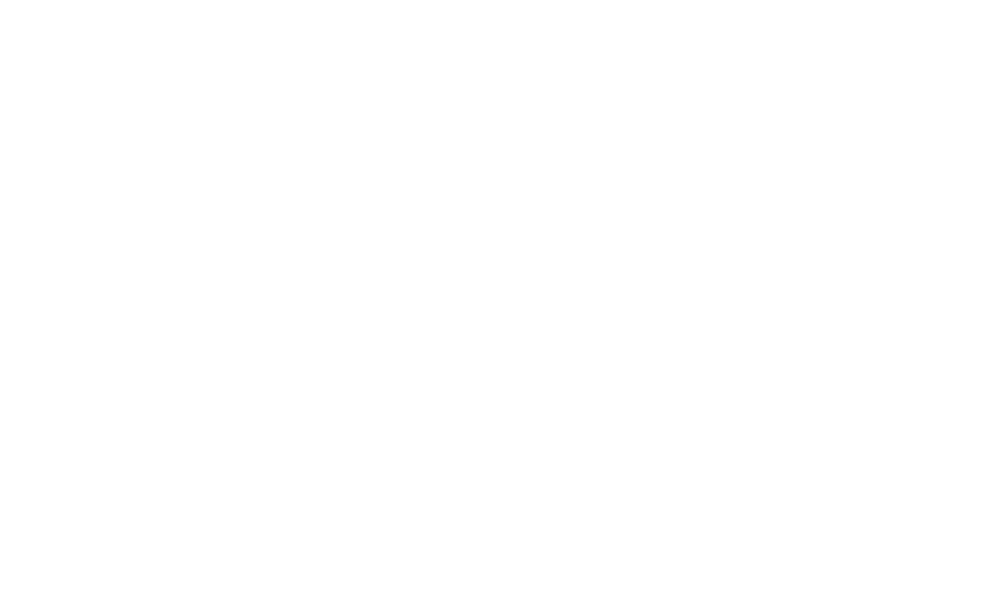
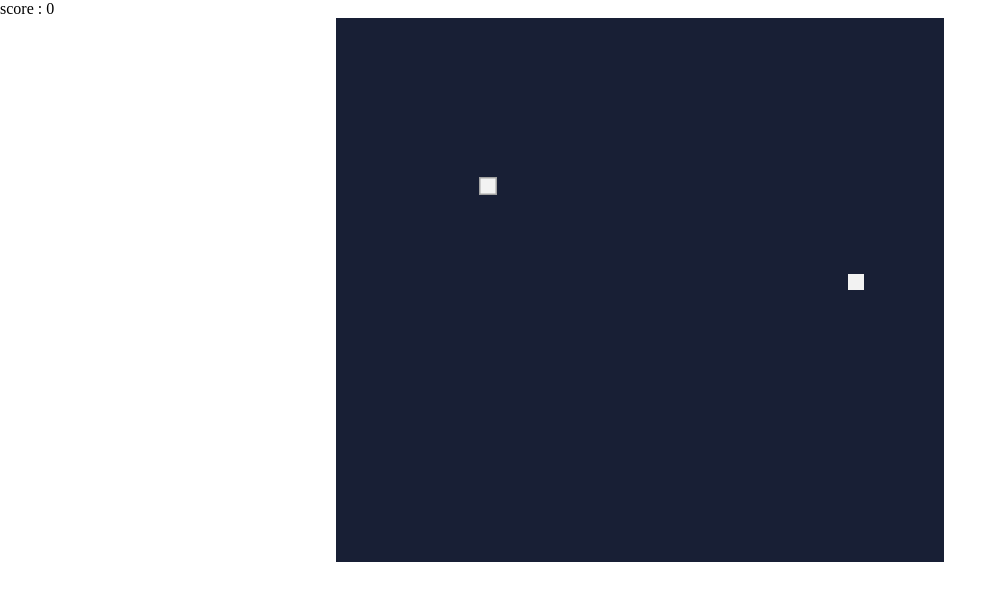
Before and after one commit to mobidiic/snake-games, a website: page index.html in a window 1280 px wide. Shown: the whole page, without its empty margins (0-1007 px from the left). Drawn offline with Linux system fonts and the light colour scheme.

Commit message:
feat: 기본 기능 구현

```diff
--- a/index.html
+++ b/index.html
@@ -4,10 +4,16 @@
   <meta charset="UTF-8">
   <meta name="viewport" content="width=device-width, initial-scale=1.0">
   <meta http-equiv="X-UA-Compatible" content="ie=edge">
+  <link rel="stylesheet" href="src/style.css">
   <title>snake games</title>
 </head>
 <body>
-
+  <div class="canvas-wrapper">
+    <div class="score">
+      score:
+    </div>
+    <canvas id="snake" width="608" height="544"></canvas>
+  </div>
   <script src="src/index.js"></script>
 </body>
 </html>
--- a/src/index.js
+++ b/src/index.js
@@ -0,0 +1,124 @@
+const cvs = document.getElementById('snake')
+const ctx = cvs.getContext('2d')
+
+const box = 16
+
+
+const dead = new Audio()
+const eat = new Audio()
+const up = new Audio()
+const down = new Audio()
+const left = new Audio()
+const right = new Audio()
+
+dead.src="src/audio/dead.mp3"
+eat.src="src/audio/eat.mp3"
+up.src="src/audio/up.mp3"
+down.src="src/audio/down.mp3"
+left.src="src/audio/left.mp3"
+right.src="src/audio/right.mp3"
+
+
+let snake = []
+snake[0] ={
+  x: 9*box,
+  y: 10*box
+}
+
+let food = {
+  x: Math.floor(Math.random()*34+1)*box,
+  y: Math.floor(Math.random()*30+1)*box
+}
+
+let score = 0
+
+
+document.addEventListener('keydown',direction)
+
+let d
+
+function direction(e){
+  let key = e.keyCode
+  if(key === 37 && d !="RIGHT"){
+    d="LEFT"
+    left.play()
+  }else if(key === 39 && d !="LEFT"){
+    d="RIGHT"
+    right.play()
+  }else if(key === 38 && d !="DOWN"){
+    d="UP"
+    up.play()
+  }else if(key === 40 && d !="UP"){
+    d="DOWN"
+    down.play()
+  }
+}
+
+
+function draw(){
+
+  for(let i=0; i<snake.length; i++){
+    ctx.fillStyle = (i==0) ? "#f2f2f2" : "#e0e0e0"
+    ctx.fillRect(snake[i].x, snake[i].y, box, box)
+    ctx.strokeStyle = "#a3a3a3"
+    ctx.strokeRect(snake[i].x, snake[i].y, box, box)
+  }
+  ctx.fillRect(food.x, food.y, box, box)
+  ctx.fillStyle = "#ffd400"
+  let snakeX = snake[0].x
+  let snakeY = snake[0].y
+
+  if(d=="LEFT"){
+    snakeX -= box
+  }
+  if(d=="RIGHT"){
+    snakeX += box
+  }
+  if(d=="UP"){
+    snakeY -= box
+  }
+  if(d=="DOWN"){
+    snakeY += box
+  }
+
+  if(snakeX == food.x && snakeY == food.y){
+    score++
+    food = {
+      x: Math.floor(Math.random()*36+1)*box,
+      y: Math.floor(Math.random()*32+1)*box
+    }
+    eat.play()
+  }else{
+    snake.pop()
+  }
+
+  let scoreView = document.querySelector('.score')
+  scoreView.innerHTML = `score : <span>${score}</span>`
+
+  function collision(head, array){
+    for(let i=0; i<array.length; i++){
+      if(head.x == array[i].x && head.y == array[i].y){
+        return true
+      }
+    }return false
+  }
+
+  let newHead = {
+    x : snakeX,
+    y : snakeY
+  }
+
+
+  if(snakeX < 0 || snakeX > 37*box || snakeY < 0 || snakeY > 33* box || collision(newHead, snake)){
+    clearInterval(game)
+    dead.play()
+  }
+
+
+  snake.unshift(newHead)
+
+
+}
+
+
+let game = setInterval(draw, 100)
--- /dev/null
+++ b/src/style.css
@@ -0,0 +1,9 @@
+*{
+  margin: 0;
+  padding: 0;
+}
+canvas{
+  display: block;
+  margin: 0 auto;
+  background: #181f35;
+}
```
